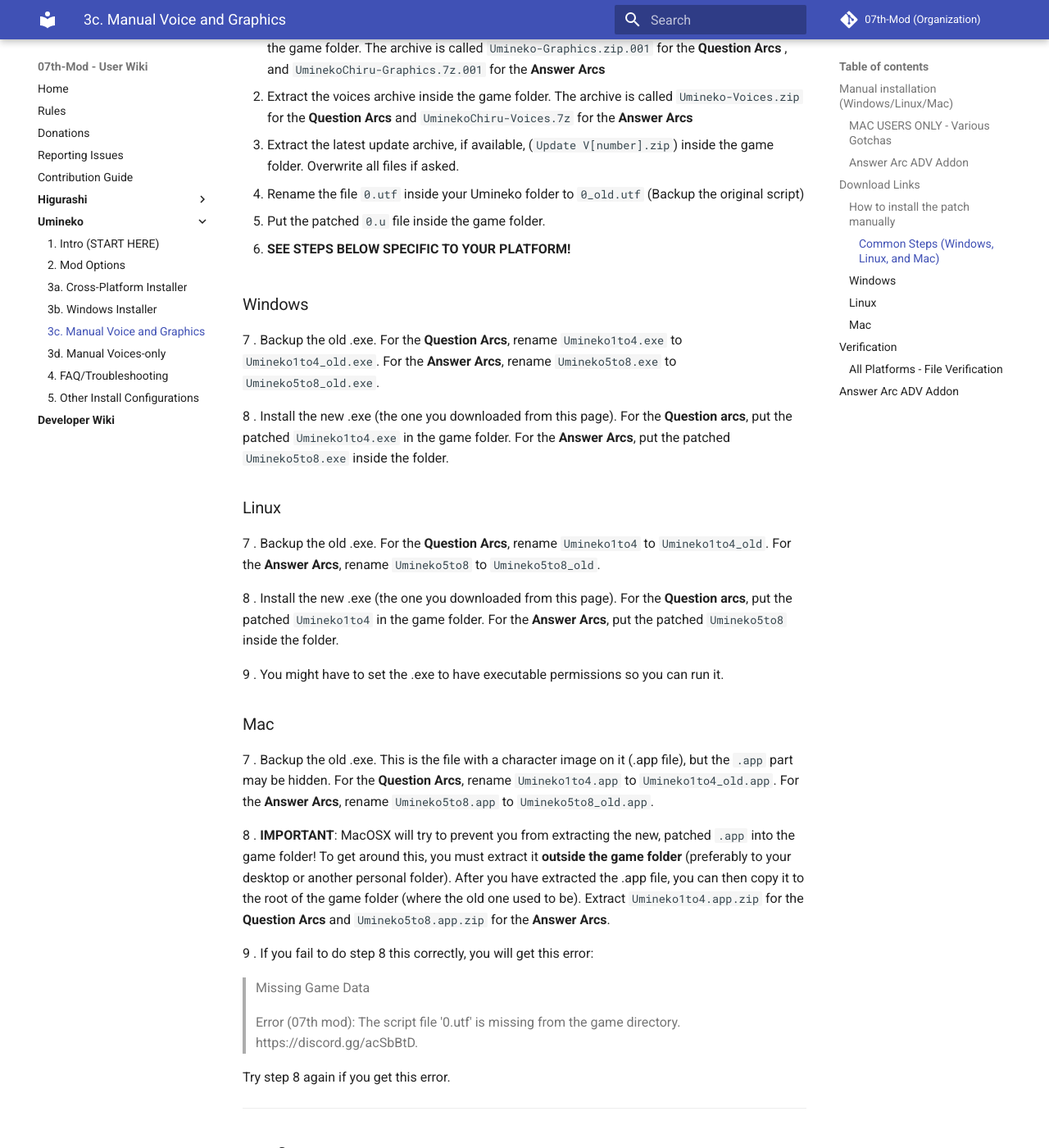
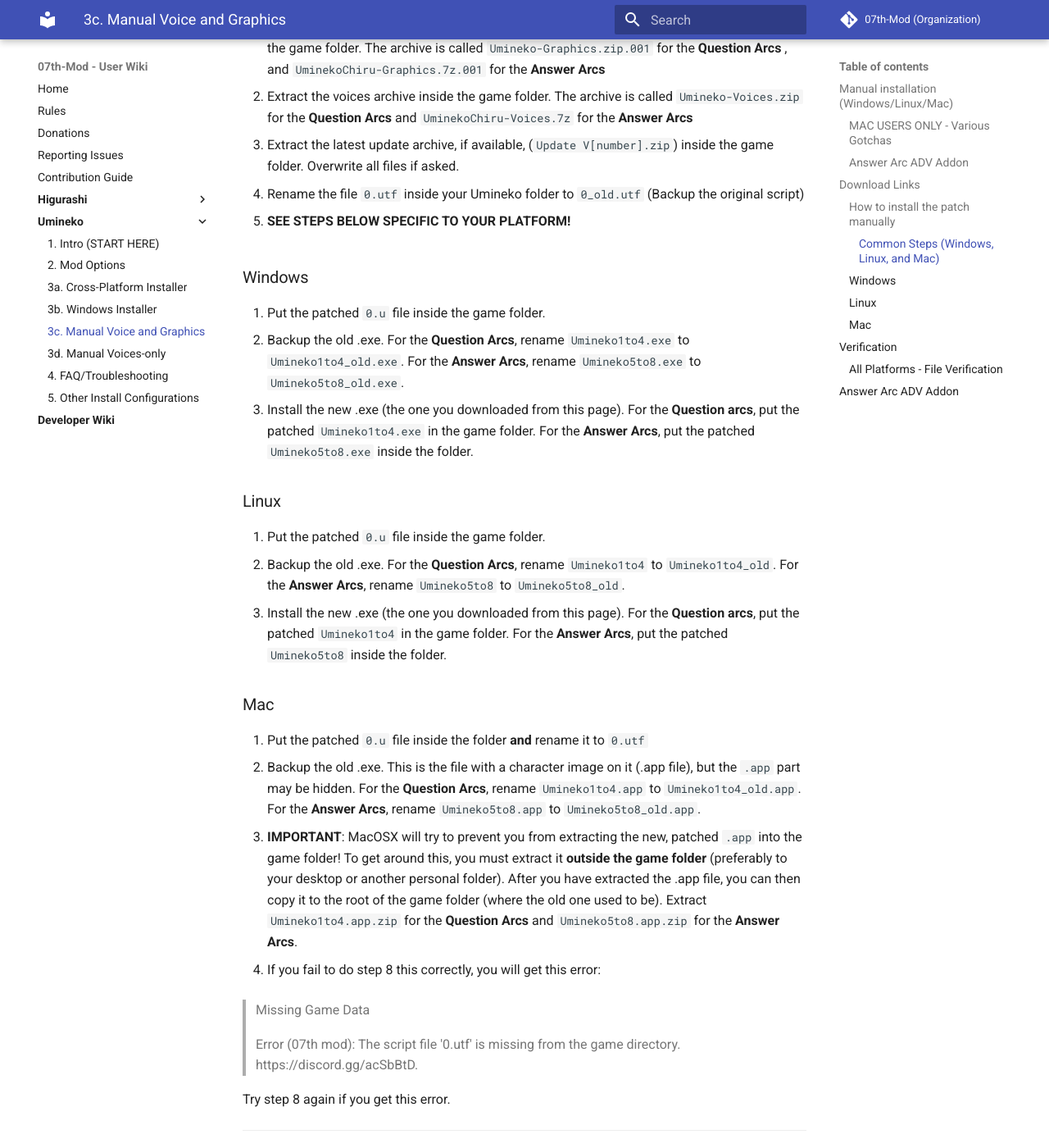
Before and after one commit to 07th-mod/wiki, an MkDocs documentation site: the page built from docs/Umineko/Umineko-Part-1---Voice-and-Graphics-Patch.md, in a window 1280 px wide and 1400 px high, scrolled down 1707 px. Shown: the whole window at 82% size. Built offline with MkDocs 1.6.1 and Material for MkDocs 9.7.7, drawn with Linux system fonts in a browser that asks for light colours.

Commit message:
Revert "Remove MAC note to rename 0.u to 0.utf as all the mac .exes now use 0.u file. Update download link."
This reverts commit 83763261d4f5c2c10512fff66605f36a8cf2a864.

```diff
--- a/docs/Umineko/Umineko-Part-1---Voice-and-Graphics-Patch.md
+++ b/docs/Umineko/Umineko-Part-1---Voice-and-Graphics-Patch.md
@@ -43,7 +43,7 @@
 <td><a href="http://07th-mod.com/download.php?repository=umineko-question&file=1080p/InDevelopment/ManualUpdates/0.utf">Download 0.u</a></td>
 <td><a href="https://07th-mod.com/Beato/Umineko-Voices.7z">Download</a></td>
 <td><a href="https://07th-mod.com/Beato/1080p/Umineko-Graphics-1080p.7z">1080p Graphics</a></td>
-<td><a href="https://07th-mod.com/Beato/1080p/Umineko1to4.exe">Windows</a> <br> <a href="https://07th-mod.com/Beato/1080p/Umineko1to4.app.zip">Mac</a> <br> <a href="https://07th-mod.com/Beato/1080p/Umineko1to4">Linux</a></td>
+<td><a href="https://07th-mod.com/Beato/1080p/Umineko1to4.exe">Windows</a> <br> <a href="https://07th-mod.com/Beato/1080p/0utf_umineko1to4_1080p.zip">Mac</a> <br> <a href="https://07th-mod.com/Beato/1080p/Umineko1to4">Linux</a></td>
 <td>
 <a href="https://07th-mod.com/Beato/1080p/Umineko-Update-1080p-Rolling-ALL-OS.7z">-1080p Rolling Update</a>
 <br>
@@ -107,32 +107,26 @@
 
 4. Rename the file ``0.utf`` inside your Umineko folder to ``0_old.utf`` (Backup the original script)
 
-5. Put the patched ``0.u`` file inside the game folder.
-
-6. **SEE STEPS BELOW SPECIFIC TO YOUR PLATFORM!**
+5. **SEE STEPS BELOW SPECIFIC TO YOUR PLATFORM!**
 
 ### Windows
 
-7 . Backup the old .exe. For the **Question Arcs**, rename `Umineko1to4.exe` to `Umineko1to4_old.exe`. For the **Answer Arcs**, rename `Umineko5to8.exe` to `Umineko5to8_old.exe`.
-
-8 . Install the new .exe (the one you downloaded from this page). For the **Question arcs**, put the patched `Umineko1to4.exe` in the game folder. For the **Answer Arcs**, put the patched `Umineko5to8.exe` inside the folder.
+6. Put the patched ``0.u`` file inside the game folder.
+7. Backup the old .exe. For the **Question Arcs**, rename `Umineko1to4.exe` to `Umineko1to4_old.exe`. For the **Answer Arcs**, rename `Umineko5to8.exe` to `Umineko5to8_old.exe`.
+8. Install the new .exe (the one you downloaded from this page). For the **Question arcs**, put the patched `Umineko1to4.exe` in the game folder. For the **Answer Arcs**, put the patched `Umineko5to8.exe` inside the folder.
 
 
 ### Linux
-
-7 . Backup the old .exe. For the **Question Arcs**, rename `Umineko1to4` to `Umineko1to4_old`. For the **Answer Arcs**, rename `Umineko5to8` to `Umineko5to8_old`.
-
-8 . Install the new .exe (the one you downloaded from this page). For the **Question arcs**, put the patched `Umineko1to4` in the game folder. For the **Answer Arcs**, put the patched `Umineko5to8` inside the folder.
-
-9 . You might have to set the .exe to have executable permissions so you can run it.
+6. Put the patched ``0.u`` file inside the game folder.
+7. Backup the old .exe. For the **Question Arcs**, rename `Umineko1to4` to `Umineko1to4_old`. For the **Answer Arcs**, rename `Umineko5to8` to `Umineko5to8_old`.
+8. Install the new .exe (the one you downloaded from this page). For the **Question arcs**, put the patched `Umineko1to4` in the game folder. For the **Answer Arcs**, put the patched `Umineko5to8` inside the folder.
 
 ### Mac
+6. Put the patched ``0.u`` file inside the folder **and** rename it to ``0.utf``
+7. Backup the old .exe. This is the file with a character image on it (.app file), but the `.app` part may be hidden. For the **Question Arcs**, rename `Umineko1to4.app` to `Umineko1to4_old.app`. For the **Answer Arcs**, rename `Umineko5to8.app` to `Umineko5to8_old.app`.
+8. **IMPORTANT**: MacOSX will try to prevent you from extracting the new, patched `.app` into the game folder! To get around this, you must extract it **outside the game folder** (preferably to your desktop or another personal folder). After you have extracted the .app file, you can then copy it to the root of the game folder (where the old one used to be). Extract  ``Umineko1to4.app.zip`` for the **Question Arcs** and ``Umineko5to8.app.zip`` for the **Answer Arcs**.
 
-7 . Backup the old .exe. This is the file with a character image on it (.app file), but the `.app` part may be hidden. For the **Question Arcs**, rename `Umineko1to4.app` to `Umineko1to4_old.app`. For the **Answer Arcs**, rename `Umineko5to8.app` to `Umineko5to8_old.app`.
-
-8 . **IMPORTANT**: MacOSX will try to prevent you from extracting the new, patched `.app` into the game folder! To get around this, you must extract it **outside the game folder** (preferably to your desktop or another personal folder). After you have extracted the .app file, you can then copy it to the root of the game folder (where the old one used to be). Extract  ``Umineko1to4.app.zip`` for the **Question Arcs** and ``Umineko5to8.app.zip`` for the **Answer Arcs**.
-
-9 . If you fail to do step 8 this correctly, you will get this error:
+9. If you fail to do step 8 this correctly, you will get this error:
 
 > Missing Game Data
 >
```
